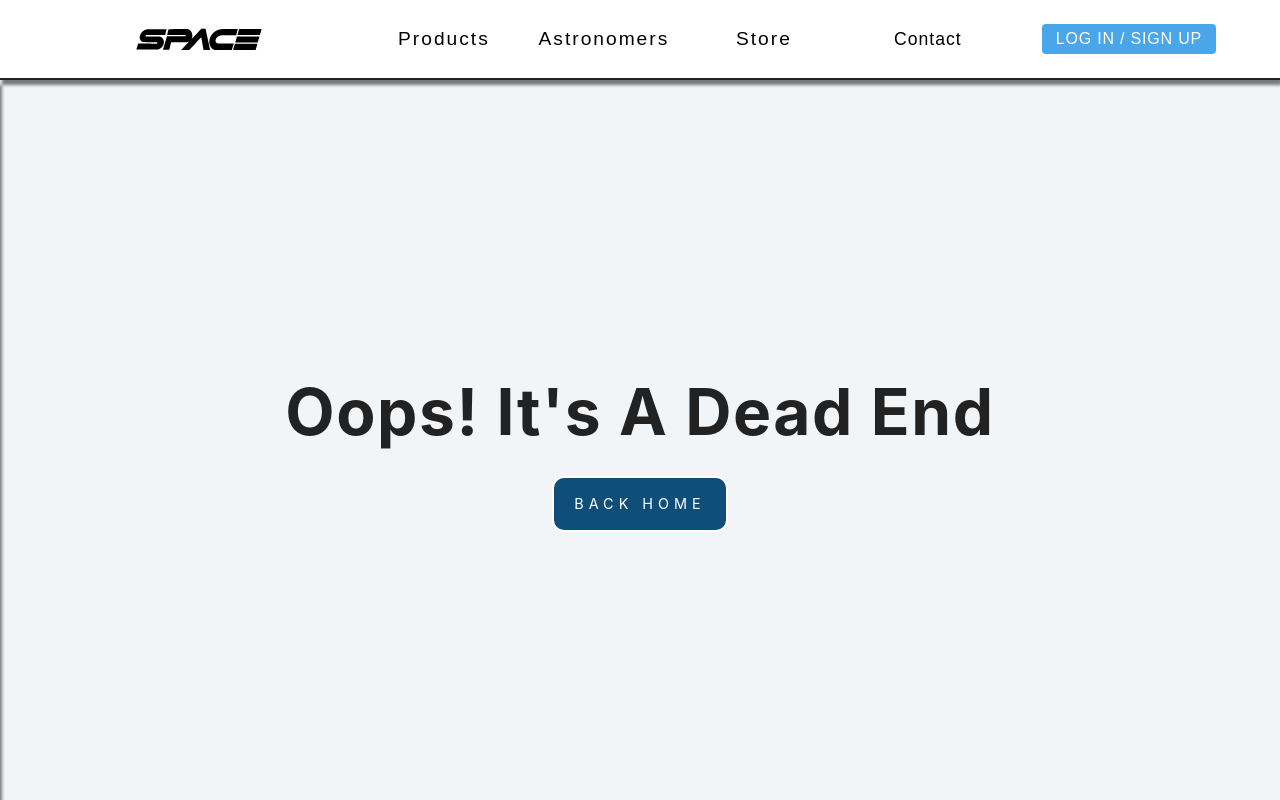
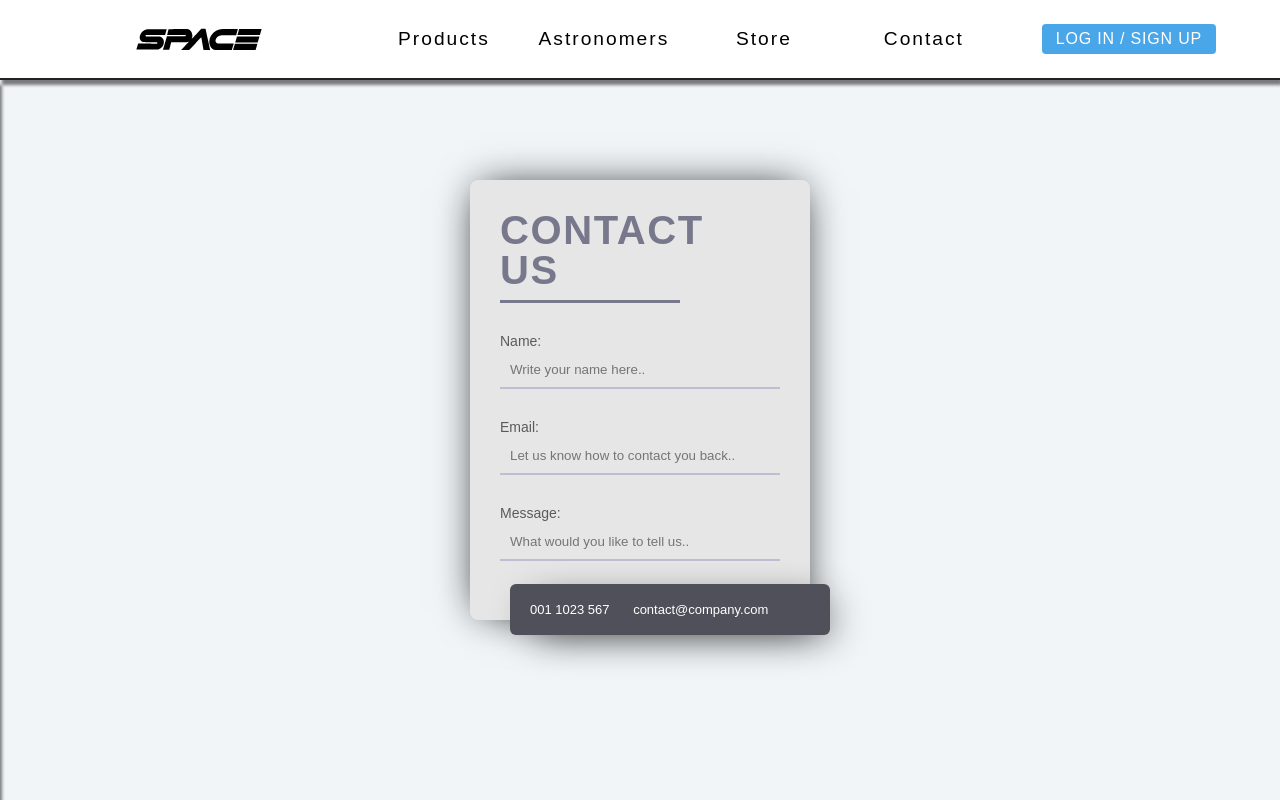
Before and after one commit to PunisherR1/React-project, a React (Create React App) app in the folder react_tools/: page /form in a window 1280 px wide. Built offline with nearby package versions, Linux system fonts and the light colour scheme; no server answers.

Commit message:
Created a separate useContext hook

```diff
--- a/react_tools/src/App.js
+++ b/react_tools/src/App.js
@@ -10,6 +10,7 @@ import Submenu from "./components/menus/Submenu";
 import Sidebar from "./components/menus/Sidebar";
 import Astronomers from "./pages/Astronomers";
 import Store from "./pages/Store";
+import Form from "./pages/Form";
 
 import Auth0ProviderWithHistory from "./components/Auth0Provider.js";
 
@@ -34,6 +35,9 @@ function App() {
           <Route path="/store">
             <Store />
           </Route>
+          <Route path="/form">
+            <Form />
+          </Route>
           <Route path="/profile">
             <Profile />
           </Route>
--- /dev/null
+++ b/react_tools/src/components/FormContainer.js
@@ -0,0 +1,25 @@
+import React from "react";
+
+const Form = () => {
+  return (
+    <form className="form">
+      <h2>CONTACT US</h2>
+      <p type="Name:">
+        <input placeholder="Write your name here.."></input>
+      </p>
+      <p type="Email:">
+        <input placeholder="Let us know how to contact you back.."></input>
+      </p>
+      <p type="Message:">
+        <input placeholder="What would you like to tell us.."></input>
+      </p>
+      <button>Send Message</button>
+      <div>
+        <span className="fa fa-phone"></span>001 1023 567
+        <span className="fa fa-envelope-o"></span> contact@company.com
+      </div>
+    </form>
+  );
+};
+
+export default Form;
--- a/react_tools/src/components/menus/Navbar.js
+++ b/react_tools/src/components/menus/Navbar.js
@@ -1,7 +1,6 @@
 import React from "react";
 import logo from "../../images/space_logo_white.svg";
 import { FaBars } from "react-icons/fa";
-import { sublinks } from "../../data";
 import { Link } from "react-router-dom";
 /* import { FaBars } from "react-icons/fa"; */
 import { useGlobalContext } from "../../context";
@@ -11,8 +10,6 @@ const Navbar = () => {
   const { openSubmenu, closeSubmenu, toggleSidebar } = useGlobalContext();
   const { loginWithRedirect, logout, user, isLoading } = useAuth0();
   const width = window.innerWidth;
-
-  const { page } = sublinks;
 
   /* Calculates how close will submenu be to the nav bar */
   const displaySubmenu = (e) => {
@@ -72,7 +69,7 @@ const Navbar = () => {
             </li>
             <li>
               <button className="link-btn" onMouseOver={displaySubmenu}>
-                contact
+                <Link to="/form">contact</Link>
               </button>
             </li>
           </ul>
--- a/react_tools/src/components/products/SearchForm.js
+++ b/react_tools/src/components/products/SearchForm.js
@@ -66,7 +66,7 @@ export default function SearchForm() {
           />
         </div>
       </form>
-      <h2>Most Expensive: ${mostExpensive}</h2>
+      <h3 className="most-exp">Most Expensive: ${mostExpensive}</h3>
     </section>
   );
 }
--- a/react_tools/src/components/store/CartContainer.js
+++ b/react_tools/src/components/store/CartContainer.js
@@ -1,10 +1,10 @@
 import React from "react";
 import CartItem from "./CartItem";
-import { useGlobalContext } from "../../context";
+import { useCartContext } from "./CartContext";
 import Loading from "../Loading";
 
 const CartContainer = () => {
-  const { cart, total, clearCart, discount, finalPrice } = useGlobalContext();
+  const { cart, total, clearCart, discount, finalPrice } = useCartContext();
   if (cart.length === 0) {
     return (
       <div className="cart-empty">
--- /dev/null
+++ b/react_tools/src/components/store/CartContext.js
@@ -0,0 +1,79 @@
+import React, { useReducer, useEffect, createContext, useContext } from "react";
+import CartReducer from "./CartReducer";
+
+const url = "https://course-api.com/react-useReducer-cart-project";
+const CartContext = createContext();
+
+const initialState = {
+  loading: false,
+  cart: [],
+  total: 0,
+  amount: 0,
+  discount: 0,
+  finalPrice: 0,
+};
+
+const CartProvider = ({ children }) => {
+  const [state, dispatch] = useReducer(CartReducer, initialState);
+
+  const clearCart = () => {
+    dispatch({ type: "CLEAR_CART" });
+  };
+  const remove = (id) => {
+    dispatch({ type: "REMOVE", payload: id });
+  };
+  const increase = (id) => {
+    dispatch({ type: "INCREASE", payload: id });
+  };
+  const decrease = (id) => {
+    dispatch({ type: "DECREASE", payload: id });
+  };
+  const fetchData = async () => {
+    dispatch({ type: "LOADING" });
+    const response = await fetch(url);
+    const cart = await response.json();
+    console.log("fetched");
+    dispatch({ type: "DISPLAY_ITEMS", payload: cart });
+  };
+
+  const toggleAmount = (id, type) => {
+    dispatch({ type: "TOGGLE_AMOUNT", payload: { id, type } });
+  };
+
+  useEffect(() => {
+    fetchData();
+  }, []);
+
+  useEffect(() => {
+    dispatch({ type: "GET_TOTALS" });
+  }, [state.cart]);
+
+  useEffect(() => {
+    dispatch({ type: "GET_DISCOUNT" });
+  }, [state.total]);
+
+  useEffect(() => {
+    dispatch({ type: "GET_FINAL" });
+  }, [state.total]);
+
+  return (
+    <CartContext.Provider
+      value={{
+        ...state,
+        clearCart,
+        remove,
+        increase,
+        decrease,
+        toggleAmount,
+      }}
+    >
+      {children}
+    </CartContext.Provider>
+  );
+};
+
+export const useCartContext = () => {
+  return useContext(CartContext);
+};
+
+export { CartContext, CartProvider };
--- a/react_tools/src/components/store/CartItem.js
+++ b/react_tools/src/components/store/CartItem.js
@@ -1,7 +1,7 @@
 import React from "react";
-import { useGlobalContext } from "../../context";
+import { useCartContext } from "./CartContext";
 const CartItem = ({ id, img, title, price, amount }) => {
-  const { remove, toggleAmount } = useGlobalContext();
+  const { remove, toggleAmount } = useCartContext();
   return (
     <article className="cart-item">
       <img src={img} alt={title} />
--- a/react_tools/src/context.js
+++ b/react_tools/src/context.js
@@ -1,18 +1,7 @@
-import React, { useState, useContext, useEffect, useReducer } from "react";
+import React, { useState, useContext } from "react";
 import { sublinks, person } from "./data";
-import reducer from "./components/store/Reducer";
 
-const url = "https://course-api.com/react-useReducer-cart-project";
 const AppContext = React.createContext();
-
-const initialState = {
-  loading: false,
-  cart: [],
-  total: 0,
-  amount: 0,
-  discount: 0,
-  finalPrice: 0,
-};
 
 const AppProvider = ({ children }) => {
   const [isSidebarOpen, setIsSidebarOpen] = useState(false);
@@ -26,151 +15,6 @@ const AppProvider = ({ children }) => {
 
   const [people, setPeople] = useState(person);
   const [index, setIndex] = useState(0);
-
-  const [state, dispatch] = useReducer(reducer, initialState);
-
-  /* const fetchPhones = useCallback(async () => {
-    setLoading(true);
-    try {
-      const response = await fetch(`${url}`);
-      const data = await response.json();
-      console.log(data);
-      const { phones } = data;
-      if (phones) {
-        const newPhones = phones.map((item) => {
-          const { id, title, img, price, amount } = item;
-          return {
-            id,
-            title,
-            img,
-            price,
-            amount,
-          };
-        });
-        state.cart = newPhones;
-      } else {
-        state.cart = [];
-      }
-      setLoading(false);
-    } catch (error) {
-      console.log(error);
-      setLoading(false);
-    }
-  }, [state]);
- */
-
-  const clearCart = () => {
-    dispatch({ type: "CLEAR_CART" });
-  };
-  const remove = (id) => {
-    dispatch({ type: "REMOVE", payload: id });
-  };
-  const increase = (id) => {
-    dispatch({ type: "INCREASE", payload: id });
-  };
-  const decrease = (id) => {
-    dispatch({ type: "DECREASE", payload: id });
-  };
-  /* const discount = (id) => {
-    dispatch({ type: "USE_CASH", payload: id });
-  }; */
-  const fetchData = async () => {
-    dispatch({ type: "LOADING" });
-    const response = await fetch(url);
-    const cart = await response.json();
-    dispatch({ type: "DISPLAY_ITEMS", payload: cart });
-  };
-
-  const toggleAmount = (id, type) => {
-    dispatch({ type: "TOGGLE_AMOUNT", payload: { id, type } });
-  };
-
-  useEffect(() => {
-    fetchData();
-  }, []);
-
-  useEffect(() => {
-    dispatch({ type: "GET_TOTALS" });
-  }, [state.cart]);
-
-  useEffect(() => {
-    dispatch({ type: "GET_DISCOUNT" });
-  }, [state.total]);
-
-  useEffect(() => {
-    dispatch({ type: "GET_FINAL" });
-  }, [state.total]);
-
-  /* useEffect(() => {
-    dispatch({ type: "GET TOTALS" });
-  }, [state.cart, dispatch]); */
-
-  /* ***Example of using useCallback function when fetchind data from api*** */
-
-  /* const data = useCallback(async () => {
-    setLoading(true);
-    try {
-      const response = await fetch(`${url}`);
-      const data = await response.json();
-      const { drinks } = data;
-      if (drinks) {
-        const newCocktails = drinks.map((item) => {
-          const { idDrink, strDrink, strDrinkThumb, strAlcoholic, strGlass } =
-            item;
-          return {
-            id: idDrink,
-            name: strDrink,
-            image: strDrinkThumb,
-            info: strAlcoholic,
-            glass: strGlass,
-          };
-        });
-        setCocktails(newCocktails);
-      } else {
-        setCocktails([]);
-      }
-      setLoading(false);
-      console.log(data);
-    } catch (error) {
-      console.log(error);
-      setLoading(false);
-    }
-  }, [searchTerm]);
-
-  useEffect(() => {
-    fetchDrinks();
-  }, [searchTerm, fetchDrinks]);
- */
-
-  /*   const linksRef = useRef(null);
-  const linksContainerRef = useRef(null); */
-
-  /* const toggleLinks = () => {
-    setShowLinks(!showLinks);
-    return (
-      <div className="links-container" ref={linksContainerRef}>
-        <ul className="links" ref={linksRef}>
-          {user.map((user, index) => {
-            const { id, name, email } = user;
-            return (
-              <li key={index} {...user}>
-                <a href="#">{name}</a>
-              </li>
-            );
-          })}
-        </ul>
-      </div>
-    );
-  }; */
-
-  /* useEffect(() => {
-    const linksHeight = linksRef.current.getBoundingClientRect().height;
-    if (showLinks) {
-      linksContainerRef.current.style.height = `${linksHeight}px`;
-    } else {
-      linksContainerRef.current.style.height = "0px";
-    }
-  }, [showLinks]); */
 
   /* changes state values */
   const openSubmenu = (text, coordinates) => {
@@ -211,16 +55,6 @@ const AppProvider = ({ children }) => {
         index,
         people,
         setPeople,
-        ...state,
-        clearCart,
-        remove,
-        increase,
-        decrease,
-        toggleAmount,
-
-        /*  toggleLinks,
-        linksContainerRef,
-        linksRef, */
       }}
     >
       {children}
--- a/react_tools/src/index.css
+++ b/react_tools/src/index.css
@@ -823,6 +823,9 @@ Telscopes
   grid-column-gap: 2rem;
   /* align-items: start; */
 }
+.most-exp {
+  margin-top: 20px;
+}
 @media screen and (min-width: 576px) {
   .telescopes-center {
     grid-template-columns: repeat(auto-fill, minmax(338.8px, 1fr));
@@ -1225,3 +1228,83 @@ hr {
 .btn-margin {
   margin-top: 50px;
 }
+
+/*
+===============
+Form Page
+===============
+*/
+
+.form {
+  width: 340px;
+  height: 440px;
+  background: #e6e6e6;
+  border-radius: 8px;
+  box-shadow: 0 0 40px -10px #000;
+  margin: 100px auto;
+  padding: 20px 30px;
+  max-width: calc(100vw - 40px);
+  box-sizing: border-box;
+  font-family: "Montserrat", sans-serif;
+  position: relative;
+}
+.form h2 {
+  margin: 10px 0;
+  padding-bottom: 10px;
+  width: 180px;
+  color: #78788c;
+  border-bottom: 3px solid #78788c;
+}
+.form input {
+  width: 100%;
+  padding: 10px;
+  box-sizing: border-box;
+  background: none;
+  outline: none;
+  resize: none;
+  border: 0;
+  font-family: "Montserrat", sans-serif;
+  transition: all 0.3s;
+  border-bottom: 2px solid #bebed2;
+}
+.form input:focus {
+  border-bottom: 2px solid #78788c;
+}
+.form p:before {
+  content: attr(type);
+  display: block;
+  margin: 28px 0 0;
+  font-size: 14px;
+  color: #5a5a5a;
+}
+.form button {
+  float: right;
+  padding: 8px 12px;
+  margin: 8px 0 0;
+  font-family: "Montserrat", sans-serif;
+  border: 2px solid #78788c;
+  background: 0;
+  color: #5a5a6e;
+  cursor: pointer;
+  transition: all 0.3s;
+}
+.form button:hover {
+  background: #78788c;
+  color: #fff;
+}
+.form div {
+  content: "Hi";
+  position: absolute;
+  bottom: -15px;
+  right: -20px;
+  background: #50505a;
+  color: #fff;
+  width: 320px;
+  padding: 16px 4px 16px 0;
+  border-radius: 6px;
+  font-size: 13px;
+  box-shadow: 10px 10px 40px -14px #000;
+}
+.form span {
+  margin: 0 5px 0 15px;
+}
--- a/react_tools/src/index.js
+++ b/react_tools/src/index.js
@@ -3,11 +3,14 @@ import ReactDom from "react-dom";
 import "./index.css";
 import App from "./App";
 import { AppProvider } from "./context";
+import { CartProvider } from "./components/store/CartContext";
 
 ReactDom.render(
   <React.StrictMode>
     <AppProvider>
-      <App />
+      <CartProvider>
+        <App />
+      </CartProvider>
     </AppProvider>
   </React.StrictMode>,
   document.getElementById("root")
--- /dev/null
+++ b/react_tools/src/pages/Form.js
@@ -0,0 +1,12 @@
+import React from "react";
+import FormContainer from "../components/FormContainer";
+import { useGlobalContext } from "../context";
+
+export default function Form() {
+  const { closeSubmenu } = useGlobalContext();
+  return (
+    <main onMouseOver={closeSubmenu}>
+      <FormContainer />
+    </main>
+  );
+}
```
Also changed, not shown: react_tools/src/components/store/CartReducer.js (renamed from react_tools/src/components/store/Reducer.js).
